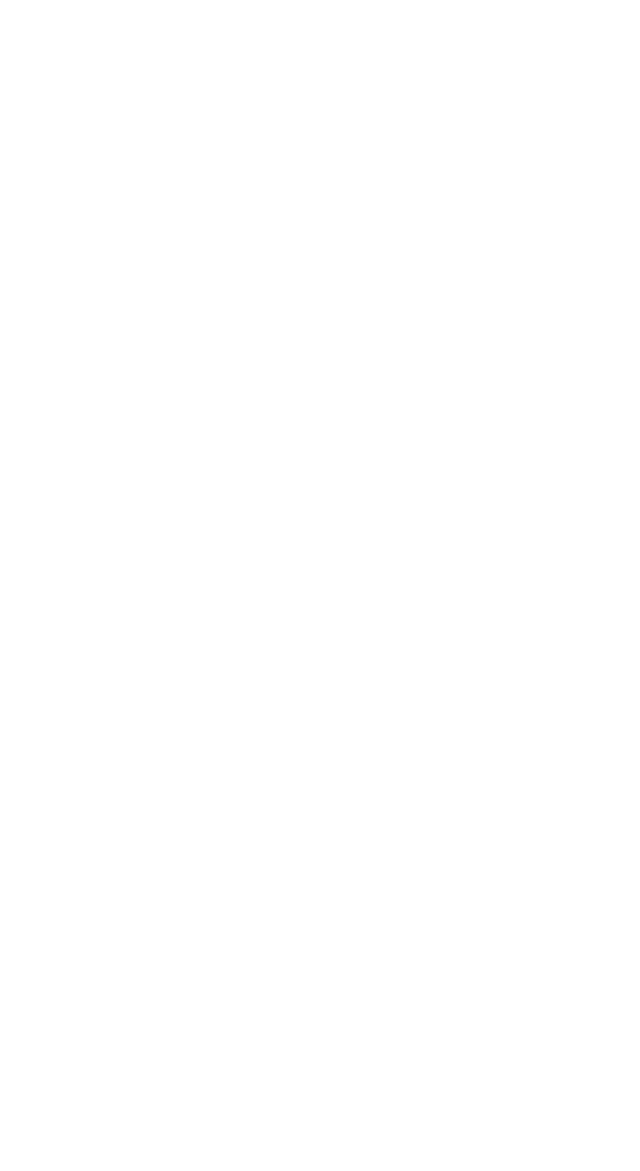
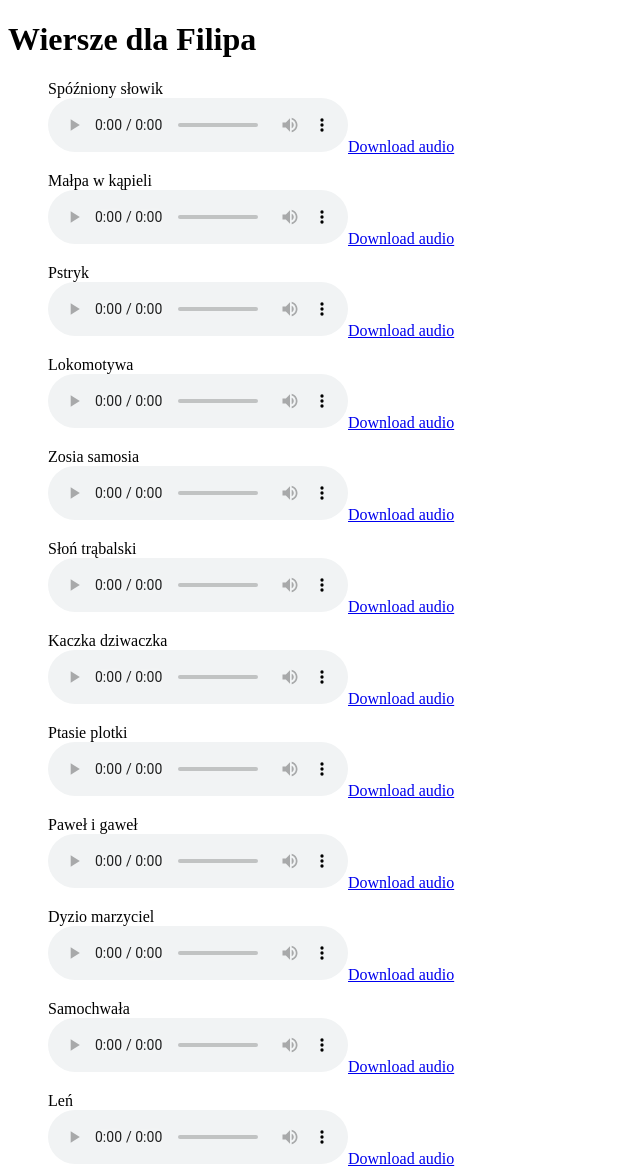
Before and after one commit to fifi-wiersze/fifi-wiersze.github.io, a plain HTML site: page index.html in a window 1280 px wide. Shown: the top 1171 px of the page, without its empty margins (0-640 px from the left). Before the commit the page ends 800 px from the top, so only its background shows below. Drawn offline with Linux system fonts and the light colour scheme.

Commit message:
script.js and json added

```diff
--- a/index.html
+++ b/index.html
@@ -4,8 +4,9 @@
     <meta charset="UTF-8">
     <meta name="viewport" content="width=device-width, initial-scale=1.0">
     <title>Wiersze dla Fifiego</title>
+    <script src="./script.js" defer></script>
 </head>
 <body>
-
+    <h1>Wiersze dla Filipa</h1>
 </body>
 </html>
--- /dev/null
+++ b/script.js
@@ -0,0 +1,27 @@
+// Wczytaj plik JSON znajdujący się w tym samym katalogu co skrypt
+fetch('wiersze.json')
+    .then(response => response.json())
+    .then(wiersze => {
+        // Dla każdego elementu w JSON generuj blok HTML
+        for (const [name, fileName] of Object.entries(wiersze)) {
+            const figure = document.createElement('figure');
+
+            const figcaption = document.createElement('figcaption');
+            figcaption.textContent = name;
+            figure.appendChild(figcaption);
+
+            const audio = document.createElement('audio');
+            audio.controls = true;
+            audio.src = `/audio/${fileName}`;
+            figure.appendChild(audio);
+
+            const downloadLink = document.createElement('a');
+            downloadLink.href = `/audio/${fileName}`;
+            downloadLink.textContent = 'Download audio';
+            figure.appendChild(downloadLink);
+
+            // Dodaj element figure do dokumentu (np. do body lub innego kontenera)
+            document.body.appendChild(figure);
+        }
+    })
+    .catch(error => console.error('Error loading JSON:', error));
--- /dev/null
+++ b/wiersze.json
@@ -0,0 +1,22 @@
+{
+    "Spóźniony słowik":"spozniony-slowik.mp3",
+    "Małpa w kąpieli":"malpa-w-kapieli.mp3",
+    "Pstryk":"pstryk.mp3",
+    "Lokomotywa":"lokomotywa.mp3",
+    "Zosia samosia":"zosia-samosia.mp3",
+    "Słoń trąbalski":"slon-trabalski.mp3",
+    "Kaczka dziwaczka":"kaczka-dziwaczka.mp3",
+    "Ptasie plotki":"ptasie-plotki.mp3",
+    "Paweł i gaweł":"pawel-i-gawel.mp3",
+    "Dyzio marzyciel":"dyzio-marzyciel.mp3",
+    "Samochwała":"samochwala.mp3",
+    "Leń":"len.mp3",
+    "Abecadło":"abecadlo.mp3",
+    "Na straganie":"na-straganie.mp3",
+    "Kruk i lis":"kruk-i-lis.mp3",
+    "Przyjaciele":"przyjaciele.mp3",
+    "Okulary":"okulary.mp3",
+    "Rzepka":"rzepka.mp3",
+    "Pan Tralaliński":"pan-tralalinski.mp3",
+    "O Grzesiu kłamczuchu i jego cioci":"o-grzesiu-klamczuchu-i-jego-cioci.mp3"
+}
```
Also changed, not shown: 1 other file.
